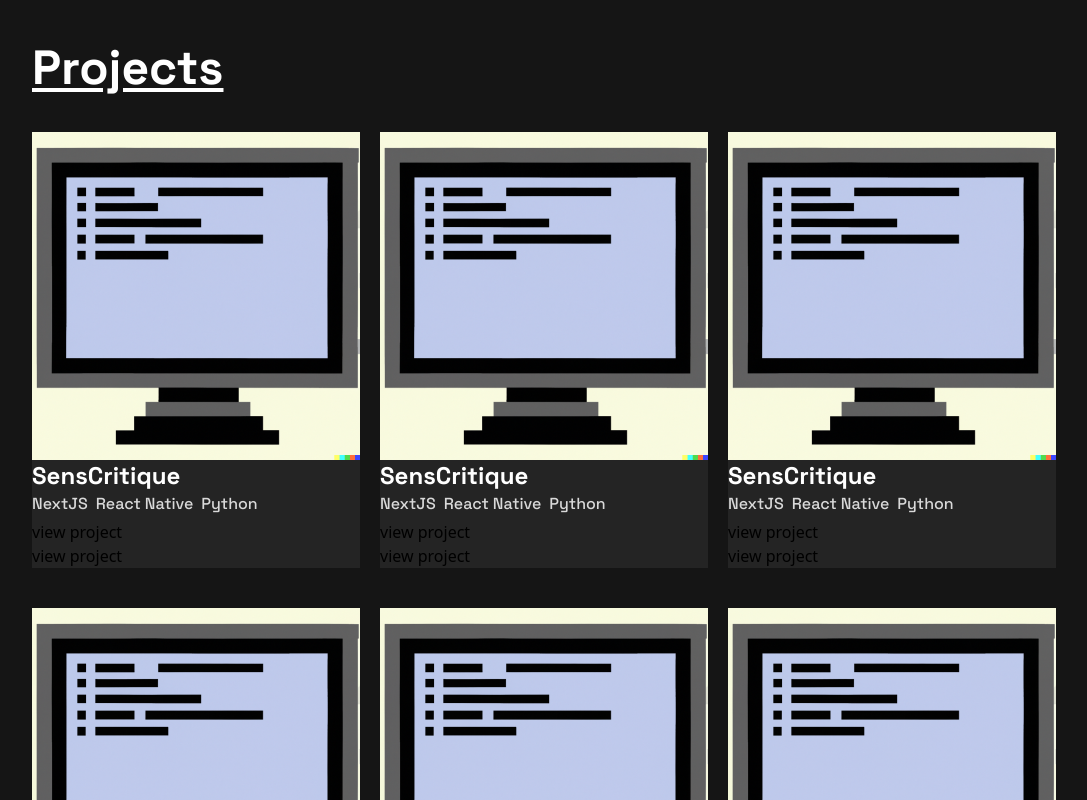
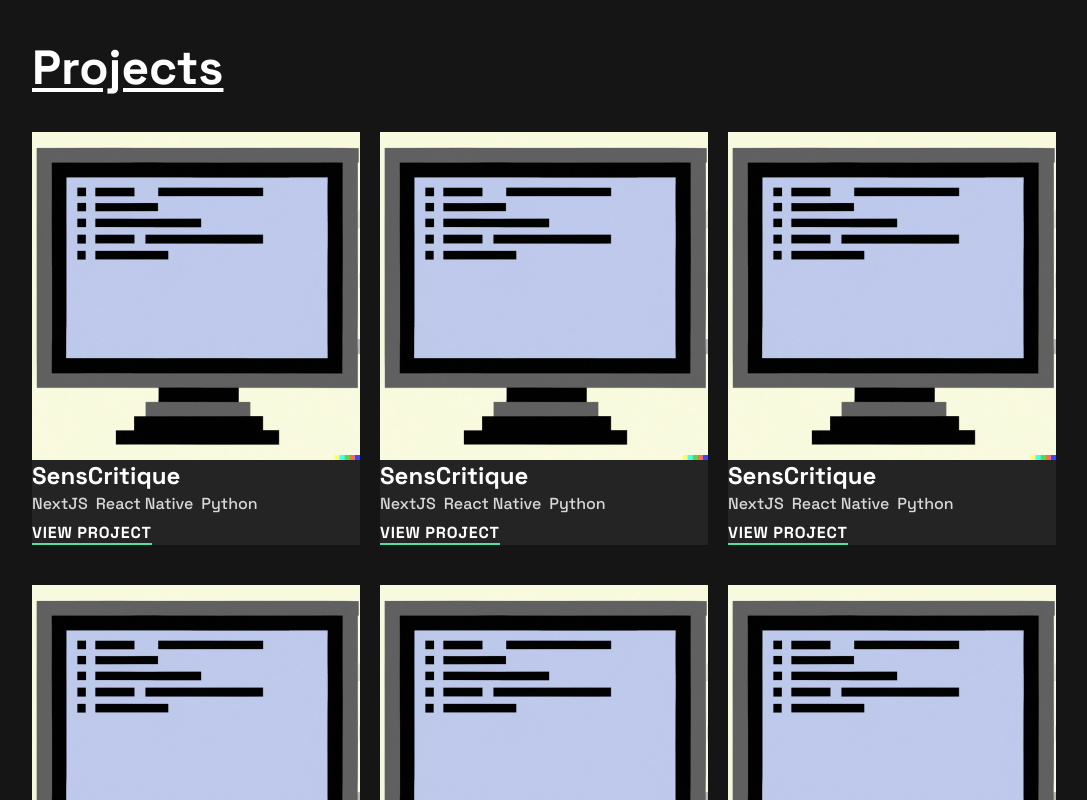
Before and after one commit to tdimnet/tdimnet.github.io, a React (Vite) app: page / in a window 1280 px wide. Shown: the part 880-1680 px from the top of the page, without its empty margins (96-1183 px from the left). Built offline with nearby package versions, Linux system fonts and the light colour scheme.

Commit message:
Styling the project links

```diff
--- a/src/components/Link/index.tsx
+++ b/src/components/Link/index.tsx
@@ -1,6 +1,6 @@
 function Component({}) {
   return (
-    <a href="#">view project</a>
+    <a className="text-white uppercase font-space-grotest font-bold text-base tracking-wider border-b-2 border-secondary" href="#">view project</a>
   )
 }
 
--- a/src/components/Project/index.tsx
+++ b/src/components/Project/index.tsx
@@ -2,7 +2,7 @@ import Heading from "../Heading";
 import Paragraph from "../Paragraph";
 import Link from "../Link";
 
-function Component({ title, skills }: { title: string; skills: string[] }) {
+function Component({ title, skills, projectUrl, codeUrl }: { title: string; skills: string[]; projectUrl: string; codeUrl?: string }) {
   return (
     <div className="bg-teriary">
       <img src="/assets/sample-img.png" />
@@ -18,9 +18,13 @@ function Component({ title, skills }: { title: string; skills: string[] }) {
         <li>
           <Link />
         </li>
-        <li>
-          <Link />
-        </li>
+        {
+          codeUrl && (
+          <li>
+            <Link />
+          </li>
+          )
+        }
       </ul>
     </div>
   );
```
